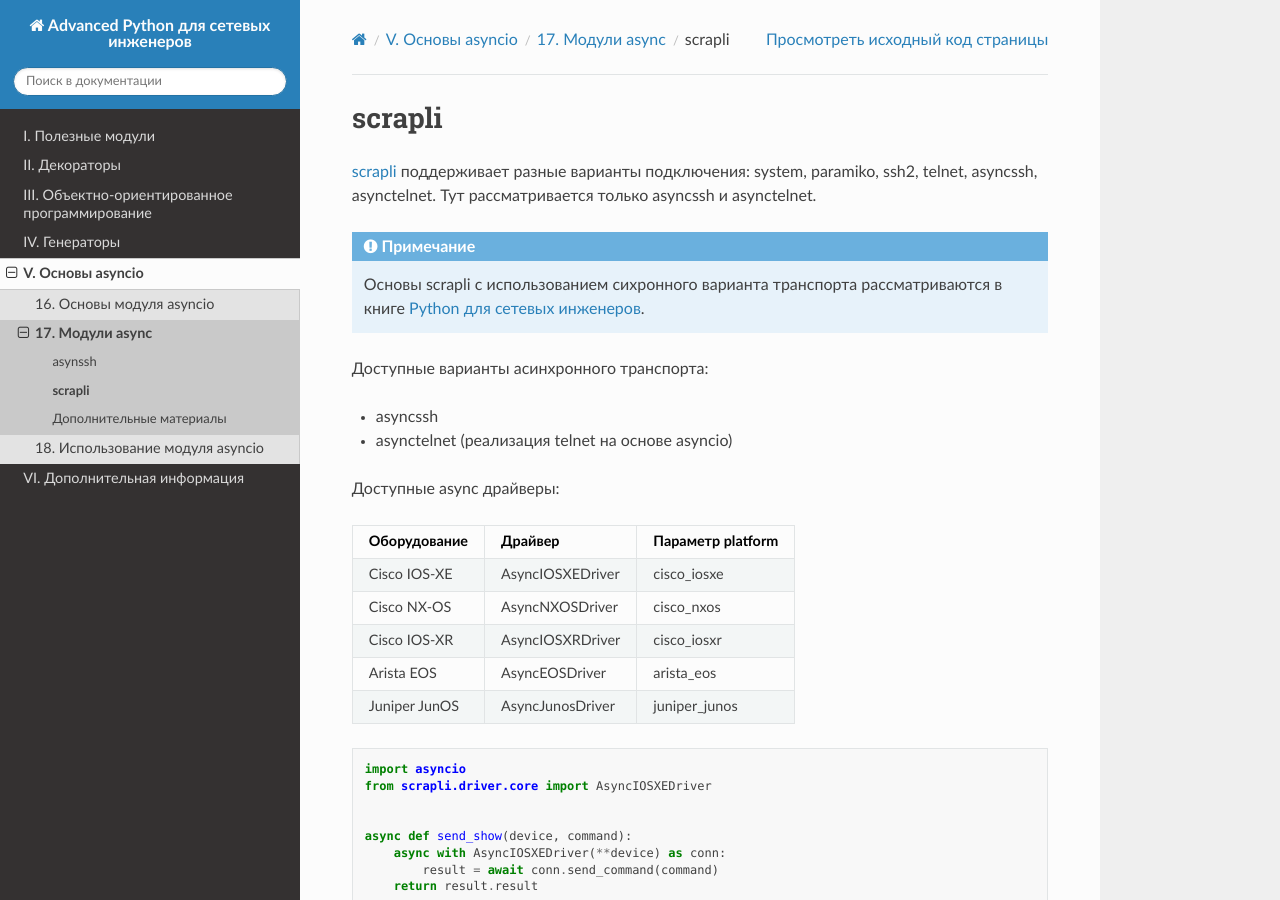
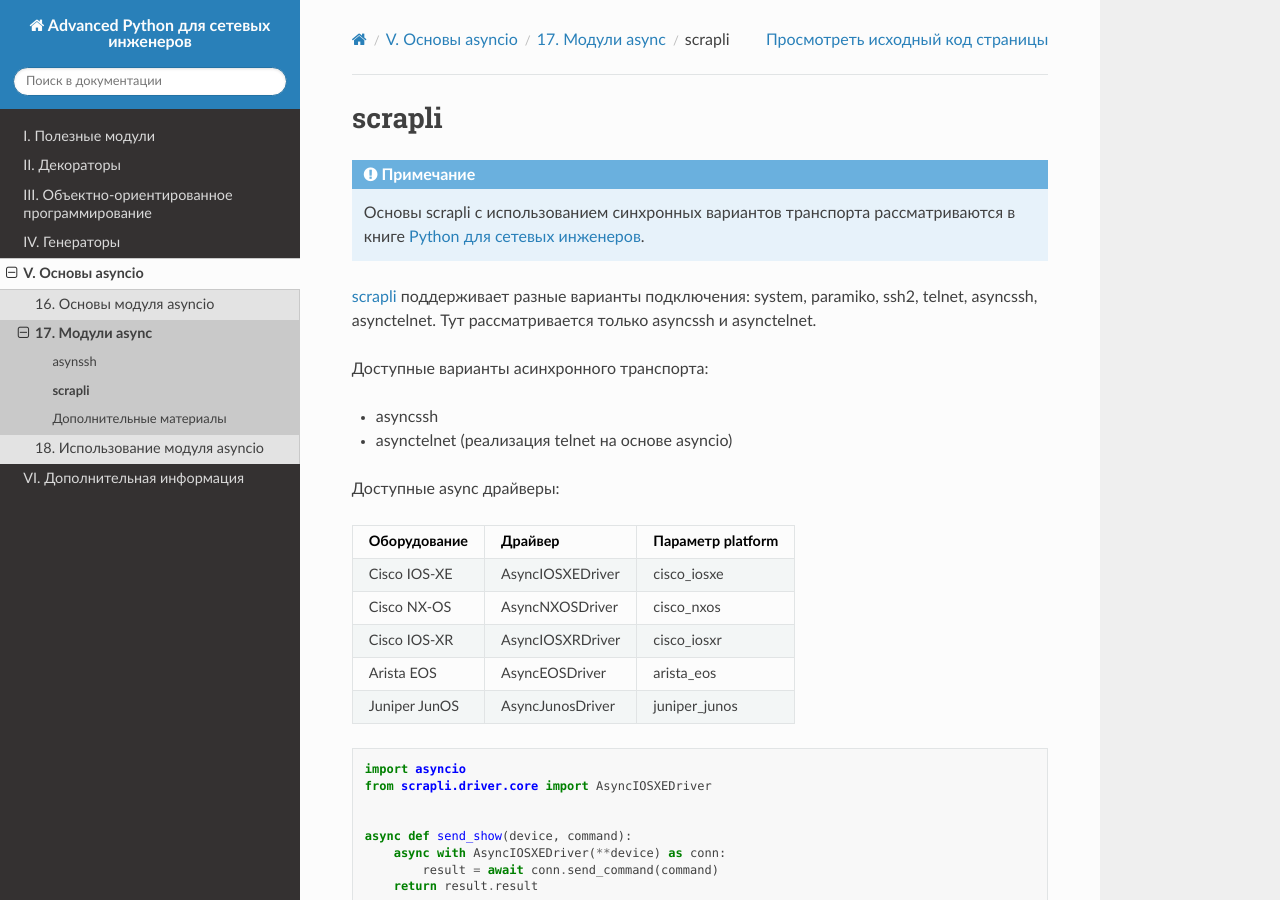
Before and after one commit to natenka/advpyneng-book, a Sphinx documentation site: the page built from docs/source/book/17_async_libraries/scrapli.rst, in a window 1280 px wide and 900 px high. Built offline with Sphinx 7.4.7 and the Read the Docs theme 2.0.0, drawn with Linux system fonts in a browser that asks for light colours; pages that are not in the unit, such as notebooks, are missing from menus.

Commit message:
add scrapli

```diff
--- a/docs/source/book/17_async_libraries/scrapli.rst
+++ b/docs/source/book/17_async_libraries/scrapli.rst
@@ -1,15 +1,14 @@
 scrapli
 =======
+
+.. note::
+
+    Основы scrapli с использованием синхронных вариантов транспорта рассматриваются
+    в книге `Python для сетевых инженеров <https://pyneng.readthedocs.io/ru/latest/book/18_ssh_telnet/scrapli.html>`__.
 
 `scrapli <https://github.com/carlmontanari/scrapli>`__ поддерживает разные варианты
 подключения: system, paramiko, ssh2, telnet, asyncssh, asynctelnet.
 Тут рассматривается только asyncssh и asynctelnet.
-
-.. note::
-
-    Основы scrapli с использованием сихронного варианта транспорта рассматриваются
-    в книге `Python для сетевых инженеров <https://pyneng.readthedocs.io/ru/latest/book/18_ssh_telnet/scrapli.html>`__.
-
 
 Доступные варианты асинхронного транспорта:
 
```
